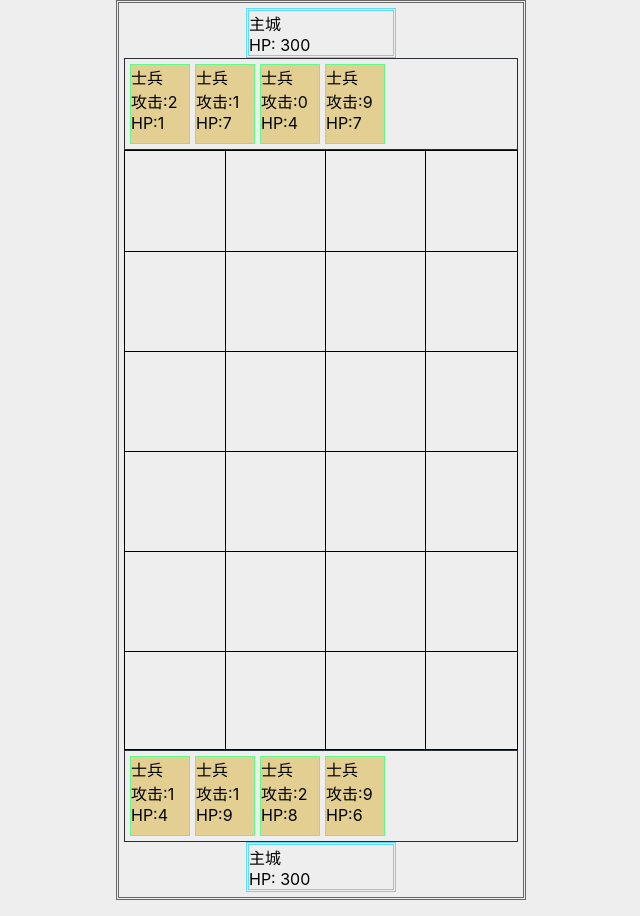
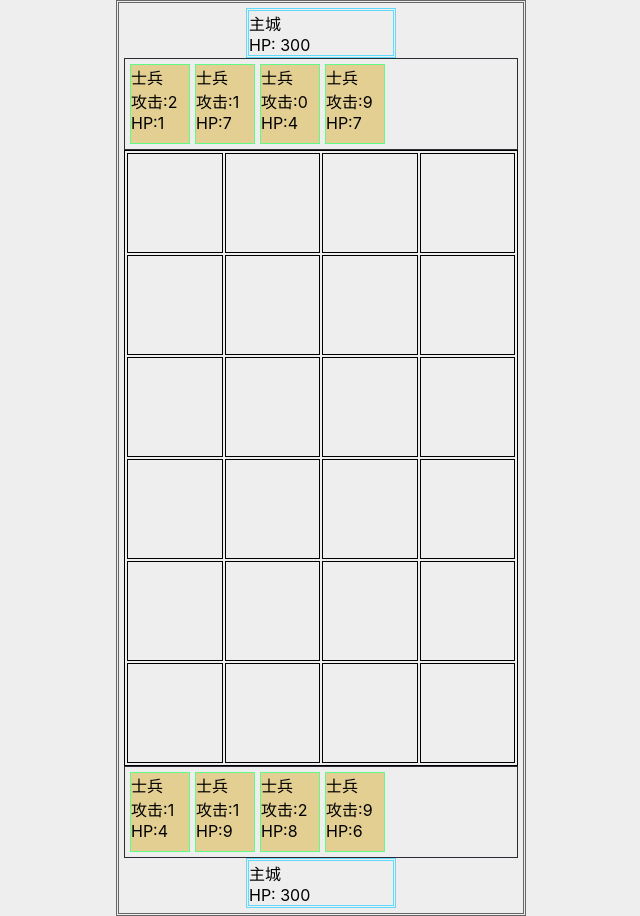
Before and after one commit to Vivomo/The-Three-Kingdoms-Games, a React (Create React App) app: page / in a window 1280 px wide. Shown: the whole page, without its empty margins (319-959 px from the left). Built offline with nearby package versions, Linux system fonts and the light colour scheme.

Commit message:
卡片创建 && style

```diff
--- a/src/components/battle-map/BattleMap.tsx
+++ b/src/components/battle-map/BattleMap.tsx
@@ -1,4 +1,4 @@
-import React from 'react';
+import React, {DragEvent} from 'react';
 
 import './style.scss';
 
@@ -8,22 +8,29 @@ interface IProps {
 }
 
 const BattleMap = ({width = 4, height = 6}: IProps) => {
+
+    const onDragOver = (e: DragEvent) => {
+        // console.log(e);
+        e.nativeEvent.preventDefault();
+    }
+
     return (
         <div className="battle-map">
-            <div className="row-line-wrap line-wrap">
-            {
-                Array(height - 1).fill(0).map((_, index) => {
-                    return <div className="battle-map-line" key={`r${index}`}/>
-                })
-            }
-            </div>
-            <div className="col-line-wrap line-wrap">
-            {
-                Array(width - 1).fill(0).map((_, index) => {
-                    return <div className="battle-map-line" key={`c${index}`}/>
-                })
-            }
-            </div>
+            <table >
+                <tbody>
+                {
+                    Array(height).fill(0).map((_, trIndex) => {
+                        return <tr key={trIndex}>
+                            {
+                                Array(width).fill(0).map((_, tdIndex) =>
+                                    <td key={tdIndex} className="battle-cell" onDragOver={onDragOver}/>
+                                )
+                            }
+                        </tr>
+                    })
+                }
+                </tbody>
+            </table>
         </div>
     );
 };
--- a/src/components/battle-map/style.scss
+++ b/src/components/battle-map/style.scss
@@ -2,44 +2,11 @@ $margin: 100px;
 
 .battle-map {
     position: relative;
-    //margin: 5px;
-    height: $margin * 6;
     border: 1px solid #000;
 
-    .battle-map-line {
-        position: absolute;
-    }
-
-    .row-line-wrap {
-
-    }
-
-    .row-line-wrap {
-
-        .battle-map-line {
-            width: 100%;
-            border-top: 1px solid #000;
-        }
-
-        @for $i from 1 through 5 {
-            .battle-map-line:nth-child(#{$i}) {
-                top: $margin * $i;
-            }
-        }
-    }
-
-    .col-line-wrap {
-
-        .battle-map-line {
-            height: 100%;
-            border-left: 1px solid #000;
-
-        }
-
-        @for $i from 1 through 3 {
-            .battle-map-line:nth-child(#{$i}) {
-                left: $margin * $i;
-            }
-        }
+    .battle-cell {
+        width: 100px;
+        height: 100px;
+        border: 1px solid #000;
     }
 }
--- a/src/components/card-list/CardList.tsx
+++ b/src/components/card-list/CardList.tsx
@@ -18,7 +18,7 @@ const CardList = ({data}: IProps) => {
     return (
         <div className="card-list-wrap">
             {
-                data.map(item => <Card {...item}/>)
+                data.map(item => <Card key={item.id} {...item}/>)
             }
         </div>
     );
--- a/src/components/card/Card.tsx
+++ b/src/components/card/Card.tsx
@@ -6,7 +6,7 @@ import './style.scss';
 
 const Card = ({name = '士兵', attack = 0, HP = 1}: CardProps) => {
     return (
-        <div className="card-item">
+        <div className="card-item" draggable>
             <div className="name">{name}</div>
             <div className="attack">攻击:{attack}</div>
             <div className="HP">HP:{HP}</div>
```
